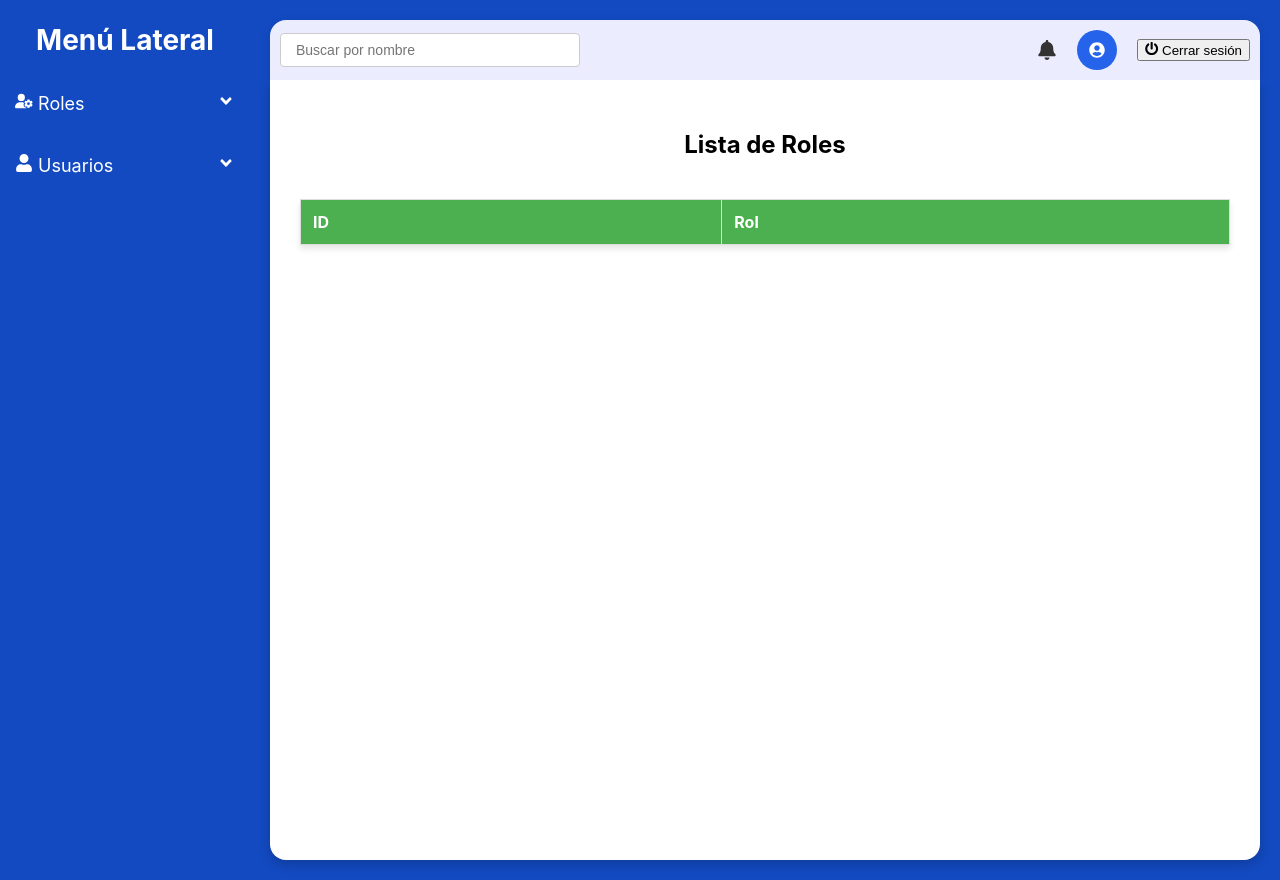
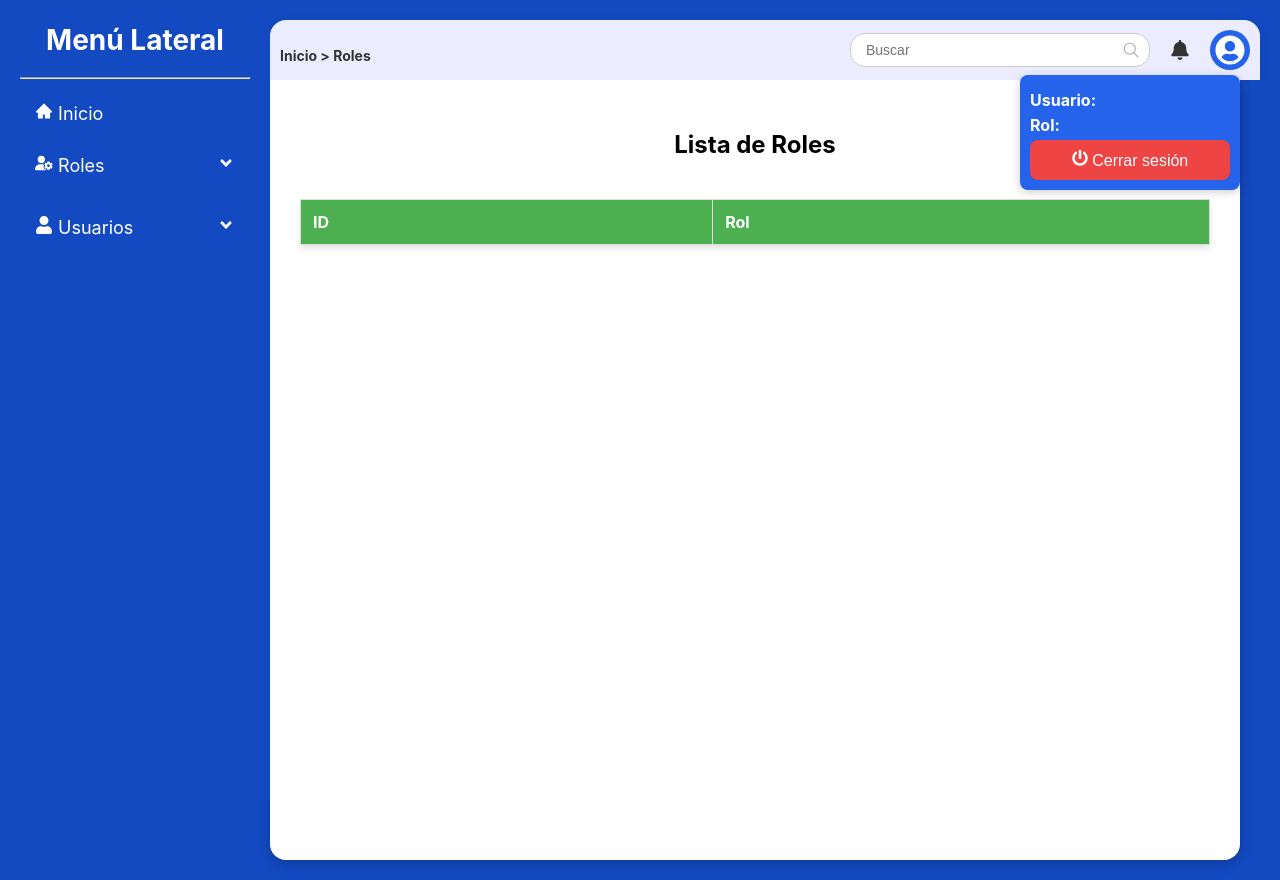
Before and after one commit to InventorySystem-Project/InventorySystem_Frontend, a React (Create React App) app in the folder inventorysystem-project/: page /roles in a window 1280 px wide. Both pictures are taken after a click on the element 1210 px from the left and 50 px from the top of the page. Built offline with nearby package versions, Linux system fonts and the light colour scheme.

Commit message:
Mejora TopBar

```diff
--- a/inventorysystem-project/src/App.css
+++ b/inventorysystem-project/src/App.css
@@ -1,3 +1,11 @@
+html, body, #root, .App {
+  height: 100%;
+  margin: 0;
+  padding: 0;
+  background-color: #134ac1;
+}
+iframe#webpack-dev-server-client-overlay{display:none!important}
+
 .App {
   text-align: center;
 }
@@ -81,10 +89,13 @@
   color: black;
   /*transition: transform 0.2s ease-in-out;*/
   min-height: 90vh; /* para que no se vea en blanco al hacer zoom */
+  margin-right: 20px;
 }
 
+/* =========================================== */
+/*         REGISTRAR USUARIOS                  */
+/* =========================================== */
 
-/* Estilos para el formulario de registro de usuario */
 .register-user-container {
   display: flex;
   flex-direction: column;
@@ -95,8 +106,7 @@
   border-radius: 16px;
   box-shadow: 0 4px 12px rgba(0,0,0,0.2);
   color: black;
-  /*transition: transform 0.2s ease-in-out;*/
-  min-height: 90vh; /* para que no se vea en blanco al hacer zoom */
+  min-height: 90vh;
 }
 
 .register-user-input {
@@ -142,22 +152,21 @@
 .tr:hover {
   background-color: #f1f1f1;
 }
-/* Estilos para el formulario de registrar rol */
+/* ============================================ */
+/*               REGISTRAR ROL                  */
+/* ============================================ */
 .register-role-container {
   display: flex;
   flex-direction: column;
   align-items: center;
-  background-color: #ffffff; /* rojo vibrante */
+  background-color: #ffffff;
   padding: 30px;
   margin-left: 40px;
   width: 90%;
-  /*max-width: 1000px;*/
   border-radius: 16px;
   box-shadow: 0 4px 12px rgba(0,0,0,0.2);
   color: black;
-  /*transition: transform 0.2s ease-in-out;*/
-  min-height: 80vh; /* para que no se vea en blanco al hacer zoom */
-
+  min-height: 80vh;
 }
 
 .register-role-heading {
@@ -191,17 +200,19 @@
   background-color: #45a049;
 }
 
-/* Estilos para el formulario de login */
-
-html, body, #root, .App {
-  height: 100%;
-  margin: 0;
-  padding: 0;
-  background-color: #134ac1;
+.register-role-select {
+  width: 20%;
+  padding: 10px;
+  margin-top: 12px;
+  margin-bottom: 12px;
+  border: 1px solid #ccc;
+  border-radius: 4px;
 }
 
-/*-----------------------------------------------*/
-/* Contenedor para la lista de usuarios */
+/* =========================================== */
+/*         LISTAR USUARIOS                     */
+/* =========================================== */
+
 .list-users-container {
   display: flex;
   flex-direction: column;
@@ -281,17 +292,17 @@ html, body, #root, .App {
   background-color: #9b1c29;
 }
 
-/*-----------------------------------------------------------------------------------*/
-/* Contenedor específico para la página de login */
+/* =============================== */
+/*             LOGIN               */
+/* =============================== */
 .login-page {
   display: flex;
   justify-content: center;
   align-items: center;
-  min-height: 100vh; /* Usar viewport height para asegurar altura completa */
+  min-height: 100vh;
   background-color: #f5f7fa;
 }
 
-/* Contenedor del formulario */
 .login-container {
   display: flex;
   flex-direction: column;
@@ -302,7 +313,7 @@ html, body, #root, .App {
   max-width: 90%;
   border-radius: 12px;
   box-shadow: 0 4px 12px rgba(0, 0, 0, 0.1);
-  margin: auto; /* Ayuda al centrado */
+  margin: auto;
 }
 
 .login-heading {
@@ -346,61 +357,21 @@ html, body, #root, .App {
 }
 
 
-
-/*REGISTER ROLE*/
-
-.register-role-select {
-  width: 20%;
-  padding: 10px;
-  margin-top: 12px;
-  margin-bottom: 12px;
-  border: 1px solid #ccc;
-  border-radius: 4px;
-}
-
-/*SIDE MENU************************/
-
-
-
-/*********/
-
-/* Contenedor general para los paneles (listar usuarios, registrar, etc.) */
-.panel-container {
-  background-color: #ffffff; /* rojo vibrante */
-  padding: 30px;
-  margin-left: 40px;
-  width: 90%;
-  /*max-width: 1000px;*/
-  border-radius: 16px;
-  box-shadow: 0 4px 12px rgba(0,0,0,0.2);
-  color: black;
-  /*transition: transform 0.2s ease-in-out;*/
-  min-height: 80vh; /* para que no se vea en blanco al hacer zoom */
-
-}
-/*
-.panel-container:hover {
-  transform: scale(1.01);
-}*/
-
-
-
-
-
-/*----------------------------------------------------------------*/
-/* Layout con el menú lateral */
+/* ========================================*/
+/* Layout con el menú lateral - SIDE MENU  */
+/* ========================================*/
 .layout-container {
   display: flex;
-  height: 100%; /* Esto asegura que ocupe toda la altura disponible */
+  height: 100%;
 }
 
 .side-menu {
-  width: 250px;
-  background-color: #333;
+  width: 230px;
+  background-color: #134ac1;
   color: white;
-
+  padding: 0 20px;
   position: fixed;
-  height: 100vh; /* Asegura que el menú ocupe toda la altura de la pantalla */
+  height: 100vh;
   transition: all 0.3s ease;
 }
 
@@ -418,7 +389,8 @@ html, body, #root, .App {
 }
 
 .menu-item:hover {
-  background-color: #444;
+  background-color: #1235a8c4;
+  border-radius: 8px;
 }
 
 .icon {
@@ -449,77 +421,189 @@ html, body, #root, .App {
 }
 
 .sub-menu-item:hover {
-  background-color: #444;
+  background-color: #1235a8c4;
+  border-radius: 8px;
 }
 
+/* =================================*/
 /* Contenido principal */
+/* =================================*/
 .content {
   flex: 1;
-  margin-left: 250px; /* Ajusta el espacio cuando el menú lateral esté visible */
-
+  margin-left: 250px;
   background-color: #134ac1;
   overflow-y: auto;
-  height: 100vh; /* Esto hace que el contenido ocupe toda la altura */
+  height: 100vh;
 }
 
-/*###################################*/
+/* =================================*/
 /* Estilos generales para el TopBar */
+/* =================================*/
 .top-bar {
   display: flex;
-  justify-content: space-between;
+  justify-content: flex-end; /* Alinea todos los elementos a la derecha */
   align-items: center;
   margin-top: 20px;
-  background-color: #ebedff;  /* Fondo blanco */
-  box-shadow: 0px 2px 10px rgba(0, 0, 0, 0.1); /* Sombra ligera */
+  background-color: #ebedff;
+  box-shadow: 0px 2px 10px rgba(0, 0, 0, 0.1);
   margin-left: 270px;
   margin-right: 20px;
-
-  left: 2500px; /* Asegúrate de que empuje el contenido a la derecha cuando el menú esté abierto */
-
-  z-index: 10; /* Asegura que quede por encima del SideMenu */
+  left: 2500px;
+  z-index: 10;
   transition: all 0.3s ease;
   padding: 10px;
-
   border-top-right-radius: 16px;
   border-top-left-radius: 16px;
 }
 
-/* Contenedor de la barra de búsqueda */
-.search-container {
+.user-profile {
   display: flex;
   align-items: center;
-  width: 300px;
+  gap: 20px;
+}
+
+.profile-circle {
+  cursor: pointer;
+  font-size: 30px;
+  color: #333;
+}
+
+.user-menu {
+  position: absolute;
+  top: 75px; /* Justo debajo del perfil */
+  right: 40px;
+  width: 200px;
+  background-color: white;
+  border-radius: 8px;
+  box-shadow: 0px 2px 10px rgba(0, 0, 0, 0.2);
+  padding: 10px;
+  text-align: left;
+  opacity: 0; /* Comienza invisible */
+  transform: translateY(-20px); /* Comienza ligeramente hacia arriba */
+  transition: opacity 0.3s ease, transform 0.3s ease; /* Animación suave para aparecer */
+}
+
+.user-menu.show {
+  opacity: 1; /* Aparece con opacidad */
+  transform: translateY(0); /* Se mueve hacia abajo */
+  background-color: #2563eb;
+  pointer-events: auto; /* Permite interacciones cuando el menú está visible */
+
+
+}
+.user-info p {
+  margin: 5px 0;
+  color: white;
+}
+
+.logout-button {
+  width: 100%;
+  padding: 10px;
+  background-color: #ef4444;
+  color: white;
+  border: none;
+  border-radius: 8px;
+  cursor: pointer;
+  font-size: 16px;
+  transition: background-color 0.3s ease;
+}
+
+.logout-button:hover {
+  background-color: #9b1c29;
+}
+
+.notification-icon {
+  font-size: 25px;
+  color: #333;
+}
+/* Asegurar que el hover no se active cuando el menú está oculto */
+.user-menu:not(.show) .logout-button {
+  pointer-events: none; /* Desactiva el hover cuando el menú no está visible */
+  background-color: #ef4444; /* Mantiene el color original */
+}
+
+
+/* ===================================*/
+/* Estilos para la leyenda de navegación */
+/* ===================================*/
+.breadcrumbs {
+  font-size: 14px;
+  font-weight: bold;
+  color: #333;
+  display: flex;
+  align-items: center;
+  justify-content: flex-start; /* Alinea los elementos a la izquierda */
+  margin-right: auto; /* Esto ayuda a que el contenido quede alineado a la izquierda */
+  gap: 5px; /* Espacio entre los elementos del breadcrumb */
+  margin-top: 10px; /* Agregar un pequeño margen superior */
+}
+
+.breadcrumbs span {
+  color: #2563eb;
+
+}
+
+.breadcrumbs span:hover {
+  text-decoration: underline;
+}
+
+.breadcrumbs span:last-child {
+  color: #666; /* Color más suave para la última parte */
+}
+
+
+/* ===================================*/
+/* Contenedor de la barra de búsqueda */
+/* ===================================*/
+.search-container {
+  position: relative;
+  display: flex;
+  align-items: center;
+  width: 100%;
+  max-width: 300px;
+  padding: auto;
+  margin-right: 20px;
 }
 
 .search-container input {
   width: 100%;
   padding: 8px 15px;
-  border-radius: 4px;
+  border-radius: 15px;
   border: 1px solid #ccc;
   font-size: 14px;
   outline: none;
   transition: border-color 0.3s;
 }
 
-.search-container input:focus {
-  border-color: #2563eb; /* Resaltar el borde al enfocarse */
+.search-icon {
+  position: absolute;
+  top: 50%;
+  right: 10px;
+  transform: translateY(-50%);
+  font-size: 18px;
+  color: #aaa;
+  pointer-events: none;
 }
 
+.search-container input:focus {
+  border-color: #87a3e4;
+}
+
+/* ==================================================*/
 /* Contenedor del perfil de usuario y notificaciones */
+/* ==================================================*/
 .user-profile {
   display: flex;
   align-items: center;
   gap: 20px;
 }
 
-/* Icono de notificaciones */
 .notification-icon {
   font-size: 20px;
   cursor: pointer;
   color: #333;
 }
 
-/* Círculo de perfil */
 .profile-circle {
   width: 40px;
   height: 40px;
@@ -532,6 +616,8 @@ html, body, #root, .App {
   cursor: pointer;
 }
 
+
+
 /* Media query para dispositivos pequeños */
 @media screen and (max-width: 768px) {
   .top-bar {
--- a/inventorysystem-project/src/components/SideMenu.js
+++ b/inventorysystem-project/src/components/SideMenu.js
@@ -4,6 +4,8 @@ import { FaAngleDown, FaAngleUp } from 'react-icons/fa'; // Íconos para despleg
 import { GoPulse } from "react-icons/go";
 import { FaUser } from "react-icons/fa";
 import { FaUserGear } from "react-icons/fa6";
+import { AiFillHome } from "react-icons/ai";
+
 
 const SideMenu = () => {
   const [showRoles, setShowRoles] = useState(false);
@@ -14,6 +16,9 @@ const SideMenu = () => {
 
   const toggleRoles = () => setShowRoles(!showRoles);
   const toggleUsers = () => setShowUsers(!showUsers);
+  const handleHomeClick = () => {
+    navigate('/menu');
+  };
 
   const handleLogout = () => {
     localStorage.removeItem('username');
@@ -24,19 +29,16 @@ const SideMenu = () => {
   return (
     <div
       className="side-menu"
-      style={{
-        width: '250px',
-        height: '100vh',
-        background: '#134ac1',
-        color: 'white',
-        display: 'flex',
-        flexDirection: 'column',
-        justifyContent: 'space-between',
-      }}
+
     >
       {/* Contenido principal */}
       <div>
         <h2 className="menu-heading">Menú Lateral</h2>
+        <hr></hr>
+        {/* Pestaña de Roles */}
+        <div className="menu-item" onClick={handleHomeClick}>
+  <span className="menu-icon"><AiFillHome /></span> Inicio
+</div>
 
         {/* Pestaña de Roles */}
         <div className="menu-item" onClick={toggleRoles}>
--- a/inventorysystem-project/src/components/TopBar.js
+++ b/inventorysystem-project/src/components/TopBar.js
@@ -3,11 +3,34 @@ import { FaBell } from 'react-icons/fa'; // Icono de notificación
 import { FaUserCircle } from 'react-icons/fa'; // Icono de perfil
 import { FaPowerOff } from 'react-icons/fa'; // Icono de cerrar sesión
 import { useNavigate, useLocation } from 'react-router-dom'; // Importar useNavigate y useLocation
+import { IoSearchOutline } from "react-icons/io5"; // Icono de búsqueda
 
 const TopBar = () => {
   const [openUserMenu, setOpenUserMenu] = useState(false);
-  const navigate = useNavigate(); // Inicializamos useNavigate
-  const location = useLocation(); // Inicializamos useLocation
+  const navigate = useNavigate();
+  const location = useLocation();
+
+  // Obtener datos del usuario desde el localStorage
+  const username = localStorage.getItem('username');
+  const role = localStorage.getItem('role');  // Asegúrate de guardar el rol en el localStorage cuando el usuario inicie sesión
+
+  // Función para generar la leyenda de navegación
+  const generateBreadcrumbs = () => {
+    const path = location.pathname.split('/').filter(Boolean); // Extraer las rutas del path
+    const breadcrumbs = path.map((part, index) => {
+      const isLast = index === path.length - 1;
+      const text = part.charAt(0).toUpperCase() + part.slice(1).replace("-", " "); // Capitaliza la primera letra y reemplaza guiones por espacios
+      return isLast ? (
+        <span key={index}>{text}</span>
+      ) : (
+        <span key={index}>
+          {text} &gt;{" "}
+        </span>
+      );
+    });
+
+    return breadcrumbs.length > 0 ? `Inicio > ${breadcrumbs.map(el => el.props.children).join('')}` : "Inicio"; // Devolver un string con todo el texto
+  };
 
   // Ocultar el TopBar si estamos en la página de login
   if (location.pathname === '/') {
@@ -17,13 +40,20 @@ const TopBar = () => {
   const handleLogout = () => {
     localStorage.removeItem('username');
     localStorage.removeItem('token');
-    navigate('/login'); // Redirige al login
+    localStorage.removeItem('role'); // También eliminar el rol
+    navigate('/'); // Redirige al login
   };
 
   return (
     <div className="top-bar">
+      <div className="breadcrumbs">
+        {/* Renderiza la leyenda de navegación */}
+        {generateBreadcrumbs()}
+      </div>
+
       <div className="search-container">
-        <input type="text" placeholder="Buscar por nombre" />
+        <input type="text" placeholder="Buscar" />
+        <IoSearchOutline className="search-icon" /> {/* Icono de búsqueda dentro del campo */}
       </div>
 
       <div className="user-profile">
@@ -34,14 +64,16 @@ const TopBar = () => {
           <FaUserCircle />
         </div>
 
-        {/* Mostrar el menú de usuario */}
-        {openUserMenu && (
-          <div className="user-menu">
-            <button onClick={handleLogout}>
-              <FaPowerOff /> Cerrar sesión
-            </button>
+        {/* Mostrar el mini-recuerdo con la información del usuario */}
+        <div className={`user-menu ${openUserMenu ? 'show' : ''}`}>
+          <div className="user-info">
+            <p><strong>Usuario: </strong> {username}</p>
+            <p><strong>Rol: </strong> {role}</p>
           </div>
-        )}
+          <button onClick={handleLogout} className="logout-button">
+            <FaPowerOff /> Cerrar sesión
+          </button>
+        </div>
       </div>
     </div>
   );
--- a/inventorysystem-project/src/pages/Menu.js
+++ b/inventorysystem-project/src/pages/Menu.js
@@ -3,11 +3,10 @@ import { Link } from 'react-router-dom';
 
 const Menu = () => {
   return (
-    <div className="menu-container">
-      <h1 className="menu-heading">Menú Principal</h1>
+    <div className="container-general">
+      <h1 className="menu-heading">Inicio</h1>
       <ul className="menu-list">
-        <li className="menu-list-item"><Link to="/roles" className="menu-link">Administrar Roles</Link></li>
-        <li className="menu-list-item"><Link to="/users" className="menu-link">Administrar Usuarios</Link></li>
+
       </ul>
     </div>
   );
```
